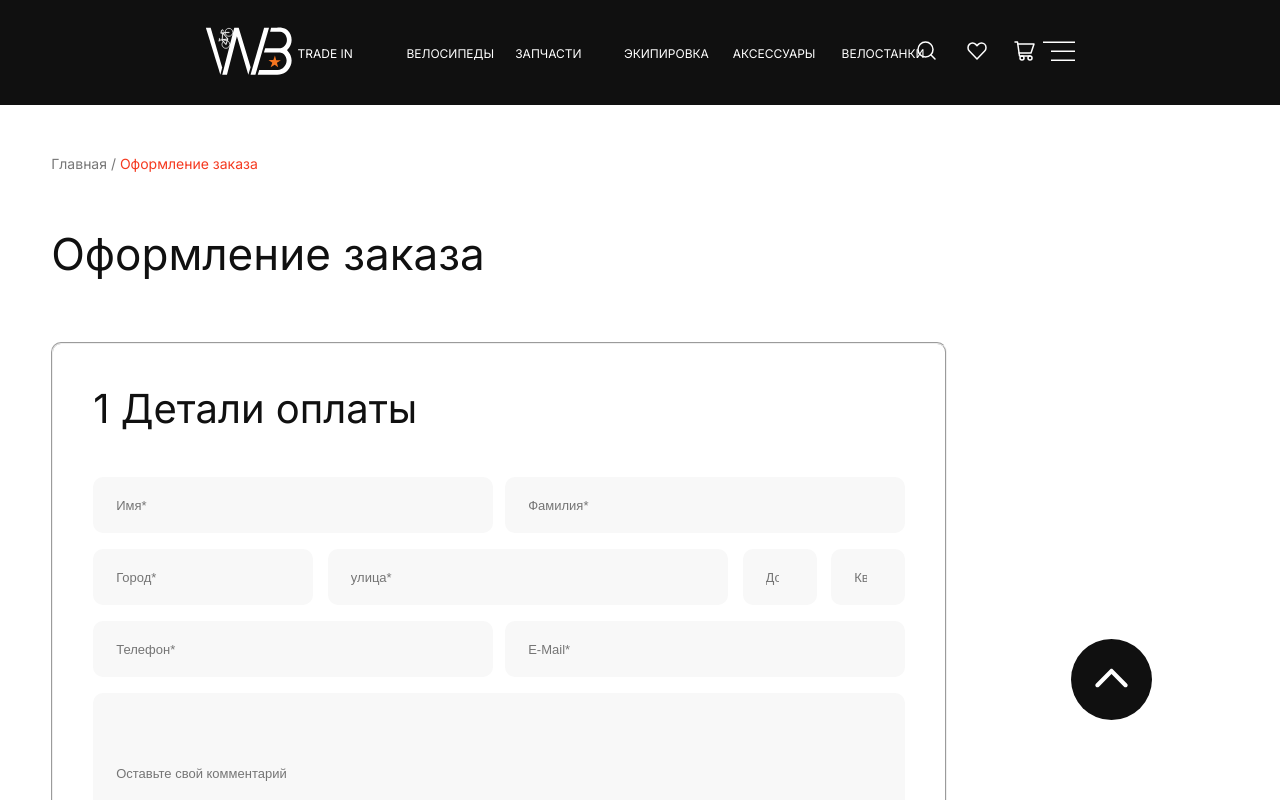
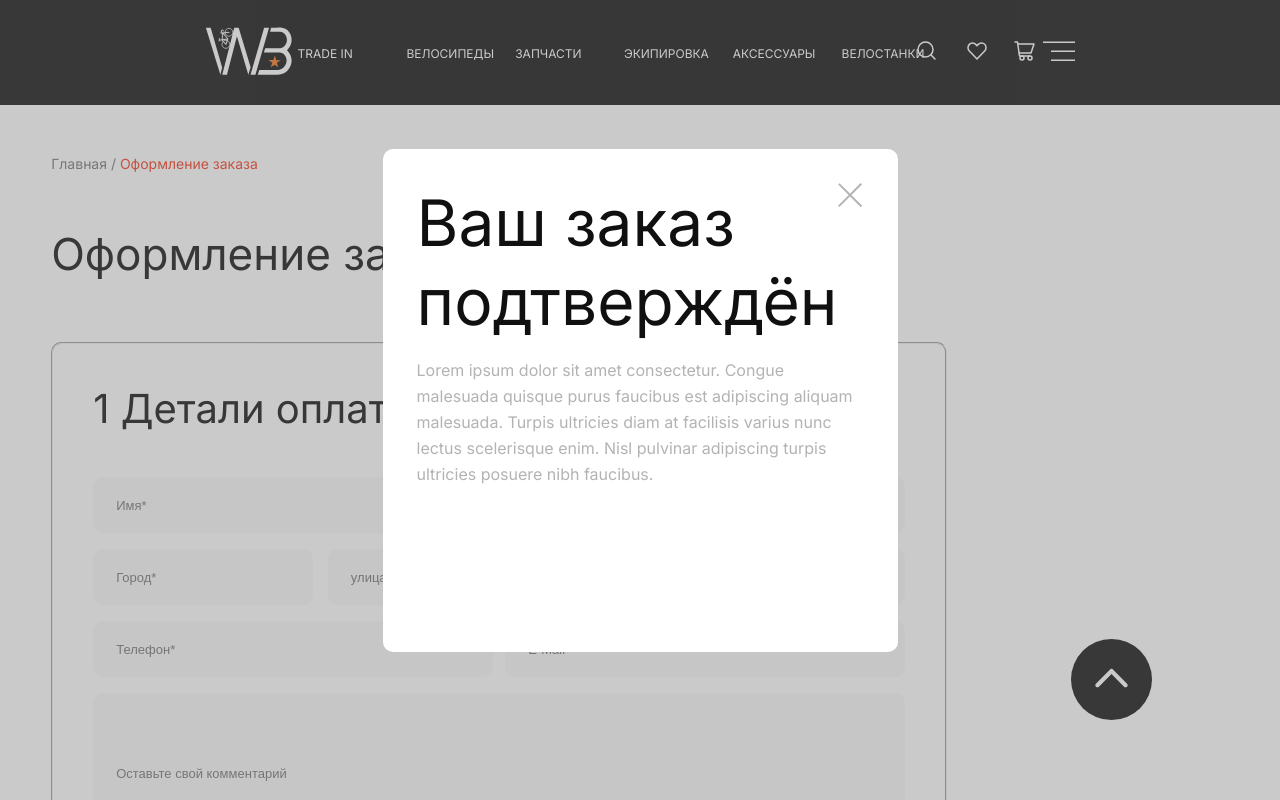
Before and after one commit to Parle648/world_bike, a React (Create React App) app: page /order in a window 1280 px wide. Shown: the top 800 px of the page. Built offline with nearby package versions, Linux system fonts and the light colour scheme.

Commit message:
Create basic order logic

```diff
--- a/src/entities/ProductSnippet/ProductSnippet.tsx
+++ b/src/entities/ProductSnippet/ProductSnippet.tsx
@@ -3,19 +3,20 @@ import styles from './styles/productSlippet.module.scss';
 import propsTypes from './types/productSnippetProps';
 import close from '../../imgs/close.svg';
 
-const ProductSnippet = ({img, title, productCount, cost, costLineThrough}: propsTypes) => {
+const ProductSnippet = ({img, title, productCount, cost, costLineThrough, updateOrderdProducts}: propsTypes) => {
+
     return (
         <section className={`${styles.block} ${styles.buyPage}`}>
-            <button className={styles.close}><img src={close} alt="close" /></button>
+            <button className={styles.close}><img src={close} alt="close" data-title={title} data-type='close' onClick={updateOrderdProducts}/></button>
             <div className={`${styles.innerBlock} ${styles.buyPageInnerBlock}`}>
                 <img className={styles.img} src={img} alt={`${img}`} />
                 <h2 className={styles.ttl}>{title}</h2>
                 <div className={styles.costBlockContainer}>
                     {productCount &&
                     <div className={styles.productcounter}>
-                        <button className={styles.counterBtn}>-</button>
+                        <button className={styles.counterBtn} data-title={title} data-type='decrement' onClick={updateOrderdProducts}>-</button>
                         <span>{productCount}</span>
-                        <button className={styles.counterBtn}>+</button>
+                        <button className={styles.counterBtn} data-title={title} data-type='increment' onClick={updateOrderdProducts}>+</button>
                     </div>
                     }
                    <div className={styles.costBlock}>
--- a/src/entities/ProductSnippet/styles/productSlippet.module.scss
+++ b/src/entities/ProductSnippet/styles/productSlippet.module.scss
@@ -64,8 +64,6 @@
     display: flex;
     flex-direction: column;
     align-items: flex-start;
-
-    padding-right: 120px;
 }
 
 .cost {
--- a/src/entities/ProductSnippet/types/productSnippetProps.ts
+++ b/src/entities/ProductSnippet/types/productSnippetProps.ts
@@ -4,6 +4,7 @@ type productSnippetProps = {
     productCount: number | null,
     cost: string,
     costLineThrough: string | null,
+    updateOrderdProducts: any | null
 }
 
 export default productSnippetProps;
--- a/src/features/OrderForm/OrderForm.tsx
+++ b/src/features/OrderForm/OrderForm.tsx
@@ -1,10 +1,38 @@
 import React from 'react';
 import styles from './styles/orderForm.module.scss';
 import { Link } from 'react-router-dom';
+import close from '../../imgs/close.svg';
+import { useLocalStorage } from '../../shared/hooks/useLocalStorage';
 
 const OrderForm = () => {
+    function sendOrder(event: any) {
+        event?.preventDefault();
+        setOpened(!opened)
+    }
+
+    const [opened, setOpened] = React.useState(false);
+    const [orderedProducts, setOrderedProducts] = useLocalStorage([], 'orderedProducts')
+
+    function closeBlock() {
+        setOrderedProducts([]);
+        window.location.href = 'http://localhost:3000/catalog';
+        setOpened(!opened);
+    }
+
     return (
-        <form className={styles.form}>
+        <form className={styles.form} onSubmit={sendOrder}>
+            <div className={`${styles.backgroundColor} ${opened && styles.disabled}`}>
+                <div className={styles.block}>
+                    <button className={styles.close} onClick={closeBlock}><img src={close} alt="close" /></button>
+                    <h2 className={styles.popUpTtl}>Ваш заказ подтверждён</h2>
+                    <p className={styles.popUpParagraph}>
+                        Lorem ipsum dolor sit amet consectetur. Congue malesuada quisque purus
+                        faucibus est adipiscing aliquam malesuada. Turpis ultricies diam at
+                        facilisis varius nunc lectus scelerisque enim. Nisl pulvinar adipiscing
+                        turpis ultricies posuere nibh faucibus.
+                    </p>
+                </div>
+            </div>
             <fieldset className={styles.firstStep}>
 
                 <h2 className={styles.firstStepTtl}>1 Детали оплаты</h2>
--- a/src/features/OrderForm/styles/orderForm.module.scss
+++ b/src/features/OrderForm/styles/orderForm.module.scss
@@ -270,3 +270,67 @@
         color: #D75702;
     }
 }
+
+.backgroundColor {
+    display: none;
+
+    width: 100vw;
+    height: 100vh;
+    background-color: #77777763;
+    position: fixed;
+    top: 0;
+    left: 0;
+    z-index: 10;
+
+    display: flex;
+    align-items: center;
+    justify-content: center;
+}
+
+.disabled {
+    display: flex;
+}
+
+.block {
+    width: 515px;
+    height: 503px;
+    padding: 34px;
+    background-color: #fff;
+    border-radius: 10px;
+
+    position: relative;
+
+    @include md-d {
+        width: 92vw;
+    }
+}
+
+.close {
+    background-color: transparent;
+    position: absolute;
+    border: 0;
+    right: 34px;
+    cursor: pointer;
+}
+
+.popUpTtl {
+    font-family: "Inter";
+    font-size: 64px;
+    font-weight: 400;
+    line-height: 79px;
+
+    color: #101010;
+
+    margin-bottom: 16px;
+}
+
+.popUpParagraph {
+    font-family: Inter;
+    font-size: 16px;
+    font-weight: 400;
+    line-height: 26px;
+    letter-spacing: 0em;
+    text-align: left;
+
+    color: #b3b3b3;
+}
--- a/src/shared/hooks/useLocalStorage.ts
+++ b/src/shared/hooks/useLocalStorage.ts
@@ -4,7 +4,7 @@ function useLocalStorage(initialValue: any, key: any) {
     const getValue = () => {
         const storage = localStorage.getItem(key);
 
-        if (storage === undefined ) {
+        if (storage) {
             return JSON.parse(storage);
         };
 
--- a/src/widgets/OrdersHistory/OrdersHistory.tsx
+++ b/src/widgets/OrdersHistory/OrdersHistory.tsx
@@ -22,12 +22,14 @@ const OrdersHistory = () => {
                     trigger_bacground='#fff'
                 >
                     <ProductSnippet
+                        updateOrderdProducts={null}
                         img={bike}
                         title='Look 977 BLACK FLUO YELLOW GREEN XT 2x11S AMC 2018'
                         productCount={null}
                         cost='123444'
                         costLineThrough={null}/>
                     <ProductSnippet
+                        updateOrderdProducts={null}
                     img={bike}
                     title='Look 977 BLACK FLUO YELLOW GREEN XT 2x11S AMC 2018'
                     productCount={null}
@@ -42,12 +44,14 @@ const OrdersHistory = () => {
                     trigger_bacground='#F8F8F8'
                 >
                     <ProductSnippet
+                        updateOrderdProducts={null}
                         img={bike}
                         title='Look 977 BLACK FLUO YELLOW GREEN XT 2x11S AMC 2018'
                         productCount={null}
                         cost='123444'
                         costLineThrough={null}/>
                     <ProductSnippet
+                        updateOrderdProducts={null}
                     img={bike}
                     title='Look 977 BLACK FLUO YELLOW GREEN XT 2x11S AMC 2018'
                     productCount={null}
--- a/src/widgets/ProductPage/ProductIntroduction/ProducIntoduction.tsx
+++ b/src/widgets/ProductPage/ProductIntroduction/ProducIntoduction.tsx
@@ -4,10 +4,27 @@ import styles from './styles/productIntroduction.module.scss';
 import bicycle from '../../../imgs/product-page-img.png';
 import getProductInform from './api/getProductInform';
 import productInformProps from './types/productInformProps';
+import { useLocalStorage } from '../../../shared/hooks/useLocalStorage';
 
 const ProducIntoduction = () => {
     const [productInfrom, setProductInform] = React.useState<productInformProps>();
     const productId = +window.location.href.split('/')[4].slice(1)
+
+    const [productCount, setProductCount] = React.useState(1);
+
+    function choseCount(event: React.MouseEvent<HTMLButtonElement>) {
+        if (event.currentTarget.dataset.type === 'increment') {
+            setProductCount(prev => prev += 1)
+        } else if (productCount !== 1) {
+            setProductCount(prev => prev -= 1)
+        }
+    }
+
+    const [orderedProducts, setOprderedProducts] = useLocalStorage([], 'orderedProducts');
+
+    function addToBusket() {
+        setOprderedProducts([...JSON.parse(localStorage.orderedProducts), {...productInfrom, count: productCount}])
+    }
 
     React.useEffect(() => {
         getProductInform(productId).then((data: any) => setProductInform(data[0]));
@@ -69,12 +86,12 @@ const ProducIntoduction = () => {
 
                     <div className={styles.actions}>
                         <div className={styles.counter}>
-                            <button className={styles.counterBtn}>-</button>
-                            1
-                            <button className={styles.counterBtn}>+</button>
+                            <button className={styles.counterBtn} data-type='decrement' onClick={choseCount}>-</button>
+                            {productCount}
+                            <button className={styles.counterBtn} data-type='increment' onClick={choseCount}>+</button>
                         </div>
 
-                        <button className={styles.addToBusket}>В корзину</button>
+                        <button className={styles.addToBusket} onClick={addToBusket}>В корзину</button>
 
                         <button className={styles.addToPrefer}>♥</button>
                     </div>
```
Also changed, not shown: src/widgets/BusketPageMain/BusketPageMain.tsx (+44 -17 lines).
